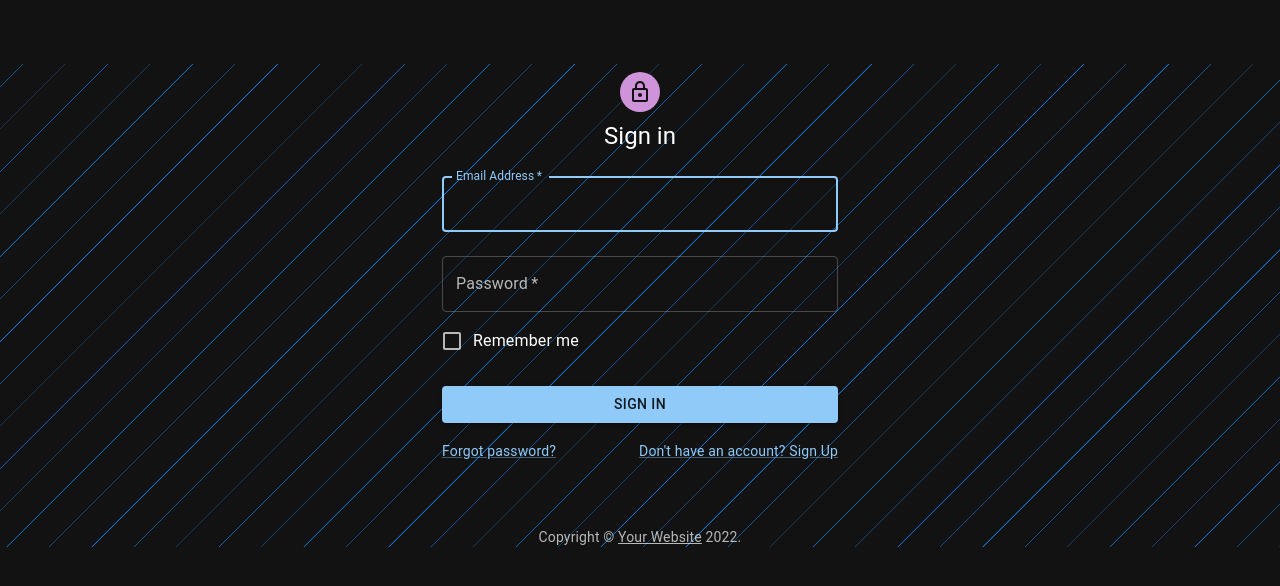
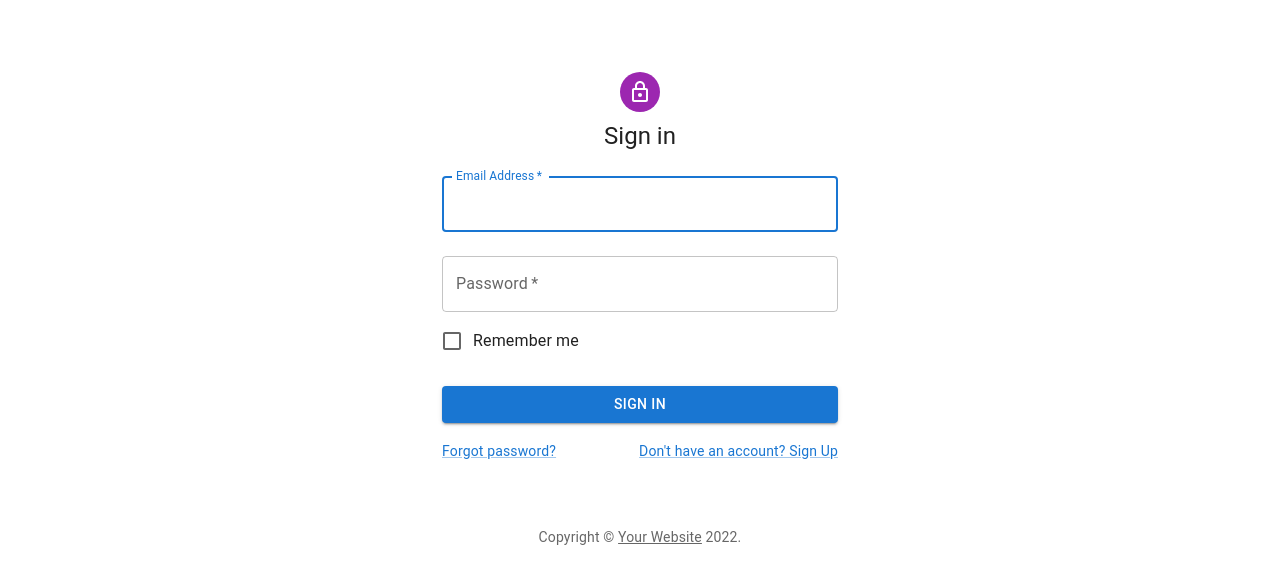
Before and after one commit to ajmir-github/SocialMedia-client, a React (Create React App) app: page /sign_in in a window 1280 px wide. Shown: the top 586 px of the page. Built offline with nearby package versions, Linux system fonts and the light colour scheme.

Commit message:
dark theme added

```diff
--- a/package.json
+++ b/package.json
@@ -7,15 +7,14 @@
     "@emotion/styled": "^11.10.4",
     "@mui/icons-material": "^5.10.9",
     "@mui/material": "^5.10.9",
-    "@reduxjs/toolkit": "^1.8.5",
+    "@reduxjs/toolkit": "^1.8.6",
     "axios": "^1.1.2",
     "cra-template": "1.2.0",
     "react": "^18.2.0",
     "react-dom": "^18.2.0",
     "react-redux": "^8.0.4",
     "react-router-dom": "^6.4.2",
-    "react-scripts": "5.0.1",
-    "redux": "^4.2.0"
+    "react-scripts": "5.0.1"
   },
   "scripts": {
     "start": "react-scripts start",
--- a/src/App.js
+++ b/src/App.js
@@ -1,6 +1,13 @@
 // Imports
-import { BrowserRouter, Routes, Route } from "react-router-dom";
-import { createTheme, CssBaseline, ThemeProvider, colors, Box, styled } from "@mui/material";
+import {
+  BrowserRouter,
+  Routes,
+  Route
+} from "react-router-dom";
+
+import AppTheme from "./UI-compoments/AppTheme";
+import { store } from "./state";
+import { Provider as StateProvider} from "react-redux";
 
 // Pages
 import Home from "./pages/home";
@@ -10,28 +17,14 @@
 // Componenets
 
 
-// background-color: #e5e5f7;
-// opacity: 0.8;
-// background: repeating-linear-gradient( -45deg, #444cf7, #444cf7 5px, #e5e5f7 5px, #e5e5f7 25px );
-const theme = createTheme({
-  palette:{
-    mode:"dark"
-  }
-
-});
-
-const BodyBackground = styled(Box)(({theme})=>({
-  background:"repeating-linear-gradient( -45deg, #1976d2, transparent 1px,  transparent 30px )",
-}))
 
 
 
 // Main Object
 export default function App() {
   return (
-    <ThemeProvider theme={theme}>
-      <CssBaseline/>
-      <BodyBackground>
+    <StateProvider store={store}>
+      <AppTheme>
           <BrowserRouter>
             <Routes>
                 <Route path="/" index element={<Home/>}/>
@@ -42,7 +35,7 @@
 
             </Routes>
           </BrowserRouter>
-      </BodyBackground>
-    </ThemeProvider>
+        </AppTheme>
+    </StateProvider>
   )
 };
--- /dev/null
+++ b/src/UI-compoments/AppTheme.jsx
@@ -0,0 +1,42 @@
+
+import {
+  createTheme,
+  CssBaseline,
+  ThemeProvider,
+  // Box,
+  // styled
+} from "@mui/material";
+import {
+  useSelector,
+} from "react-redux";
+
+// background-color: #e5e5f7;
+// opacity: 0.8;
+// background: repeating-linear-gradient( -45deg, #444cf7, #444cf7 5px, #e5e5f7 5px, #e5e5f7 25px );
+const darkTheme = createTheme({
+  palette:{
+    mode:"dark"
+  }
+});
+const lightTheme = createTheme({
+  palette:{
+    mode:"light"
+  }
+});
+
+// const BodyBackground = styled(Box)(({theme})=>({
+//   background:"repeating-linear-gradient( -45deg, #1976d2, transparent 1px,  transparent 30px )",
+// }))
+
+
+export default function AppTheme({children}) {
+  const themeMode = useSelector(s=>s.theme);
+  return (
+    <ThemeProvider theme={themeMode==="light"?lightTheme:darkTheme}>
+      <CssBaseline/>
+      {/* <BodyBackground> */}
+        {children}
+      {/* </BodyBackground> */}
+    </ThemeProvider>
+  )
+}
--- a/src/componenets/NavBar.jsx
+++ b/src/componenets/NavBar.jsx
@@ -1,4 +1,6 @@
 import * as React from 'react';
+import { useSelector, useDispatch } from "react-redux";
+import { themeActions } from "../state/themeState";
 import { styled, alpha } from '@mui/material/styles';
 import AppBar from '@mui/material/AppBar';
 import Box from '@mui/material/Box';
@@ -9,12 +11,13 @@
 import Badge from '@mui/material/Badge';
 import MenuItem from '@mui/material/MenuItem';
 import Menu from '@mui/material/Menu';
-import MenuIcon from '@mui/icons-material/Menu';
 import SearchIcon from '@mui/icons-material/Search';
 import AccountCircle from '@mui/icons-material/AccountCircle';
 import MailIcon from '@mui/icons-material/Mail';
 import NotificationsIcon from '@mui/icons-material/Notifications';
 import MoreIcon from '@mui/icons-material/MoreVert';
+import DarkModeIcon from "@mui/icons-material/DarkMode";
+import LightModeIcon from "@mui/icons-material/LightMode";
 
 const Search = styled('div')(({ theme }) => ({
   position: 'relative',
@@ -56,7 +59,15 @@
   },
 }));
 
-export default function PrimarySearchAppBar() {
+export default function NavBar() {
+  const themeMode = useSelector(s=>s.theme);
+  const dispatch = useDispatch();
+  const turnLightMode = ()=>{
+    dispatch({type:themeActions.lightMode})
+  }
+  const turnDarkMode = ()=>{
+    dispatch({type:themeActions.darkMode})
+  }
   const [anchorEl, setAnchorEl] = React.useState(null);
   const [mobileMoreAnchorEl, setMobileMoreAnchorEl] = React.useState(null);
 
@@ -156,24 +167,16 @@
 
   return (
     <Box sx={{ flexGrow: 1 }}>
-      <AppBar position="static">
+      <AppBar position="sticky">
         <Toolbar>
-          <IconButton
-            size="large"
-            edge="start"
-            color="inherit"
-            aria-label="open drawer"
-            sx={{ mr: 2 }}
-          >
-            <MenuIcon />
-          </IconButton>
+
           <Typography
             variant="h6"
             noWrap
             component="div"
             sx={{ display: { xs: 'none', sm: 'block' } }}
           >
-            MUI
+            SocialMedia
           </Typography>
           <Search>
             <SearchIconWrapper>
@@ -186,6 +189,17 @@
           </Search>
           <Box sx={{ flexGrow: 1 }} />
           <Box sx={{ display: { xs: 'none', md: 'flex' } }}>
+            {themeMode === "light"?(
+              <IconButton onClick={turnDarkMode} size="large" aria-label="show 4 new mails" color="inherit">
+                <DarkModeIcon />
+              </IconButton>
+            ):(
+              <IconButton onClick={turnLightMode} size="large" aria-label="show 4 new mails" color="inherit">
+                <LightModeIcon />
+              </IconButton>
+            )}
+
+
             <IconButton size="large" aria-label="show 4 new mails" color="inherit">
               <Badge badgeContent={4} color="error">
                 <MailIcon />
--- a/src/componenets/Sidebar/ProfileBar.jsx
+++ b/src/componenets/Sidebar/ProfileBar.jsx
@@ -34,7 +34,7 @@
       </Grid>
 
       <Grid item>
-        <List dense={1}>
+        <List dense>
             <ListItem
               secondaryAction={
                 <IconButton edge="end" aria-label="edit">
--- /dev/null
+++ b/src/state/countState.js
@@ -0,0 +1,12 @@
+const countInitValue = 0;
+export const countActions = {
+  increment:"COUNT_INCREMENT",
+  decrement:"COUNT_DECREMENT"
+}
+export const countReducer = (state = countInitValue, {type})=>{
+  switch (type) {
+    case countActions.increment: return state + 1
+    case countActions.decrement: return state + 1
+    default: return state
+  }
+}
--- /dev/null
+++ b/src/state/index.js
@@ -0,0 +1,22 @@
+import {
+  configureStore,
+  combineReducers
+} from "@reduxjs/toolkit";
+import { countReducer } from "./countState";
+import { themeReducer } from "./themeState";
+
+
+const mainReducer = combineReducers({
+  count:countReducer,
+  theme:themeReducer
+})
+
+export const store = configureStore({
+  reducer:mainReducer
+});
+
+
+// debugding log
+store.subscribe(()=>{
+  console.log(store.getState())
+})
--- /dev/null
+++ b/src/state/themeState.js
@@ -0,0 +1,13 @@
+const themeInitValue = "light";
+
+export const themeActions = {
+  darkMode:"THEMEMODE_DARK",
+  lightMode:"THEMEMODE_LIGHT"
+}
+export const themeReducer = (state = themeInitValue, {type})=>{
+  switch (type) {
+    case themeActions.darkMode: return "dark"
+    case themeActions.lightMode: return "light"
+    default: return state
+  }
+}
```
Also changed, not shown: 1 other file (tests, documents, lock files or other folders). Lines whose indentation alone changed are shown as unchanged.
